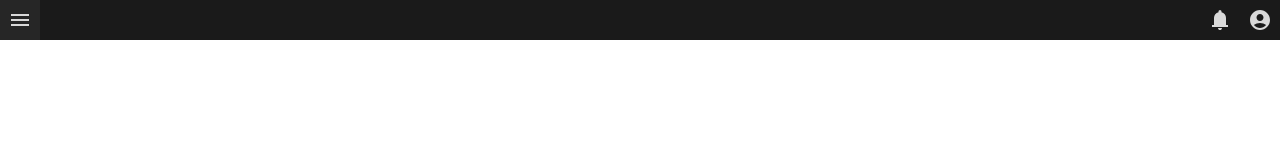
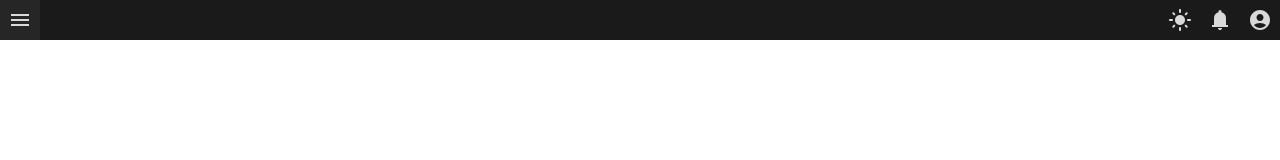
Before and after one commit to ikkowy/citheron, a Vue app in the folder ui/: page / in a window 1280 px wide. Shown: the top 160 px of the page. Built offline with nearby package versions, Linux system fonts and the light colour scheme.

Commit message:
Switch UI coloring between bright and dark

```diff
--- a/ui/src/App.vue
+++ b/ui/src/App.vue
@@ -1,7 +1,7 @@
 <script setup>
-import { ref, computed } from 'vue';
+import { ref, computed } from "vue";
 
-import { theme } from "./theme.js";
+import { theme, darkModeEnabled } from "./theme.js";
 
 import SideMenuButton from "./components/SideMenuButton.vue";
 import HeaderButton from "./components/HeaderButton.vue";
@@ -44,6 +44,7 @@ const sideMenuHeightPx = computed(() => {
     <HeaderButton v-bind:icon="sideMenuOpen ? 'MenuOpen' : 'Menu'" v-on:click="sideMenuOpen = !sideMenuOpen" />
     <HeaderButton icon="AccountCircle" float="right" />
     <HeaderButton icon="Notifications" float="right" />
+    <HeaderButton v-bind:icon="darkModeEnabled ? 'DarkMode' : 'LightMode'" v-on:click="darkModeEnabled = !darkModeEnabled" float="right" />
   </header>
 
   <main v-on:click="sideMenuOpen = false">
@@ -87,5 +88,6 @@ aside {
 main {
   display: v-bind(mainDisplay);
   flex: 1;
+  background-color: v-bind("theme.mainBackgroundColor.value");
 }
 </style>
--- a/ui/src/components/IconElement.vue
+++ b/ui/src/components/IconElement.vue
@@ -2,18 +2,26 @@
 import { defineProps } from "vue";
 
 import IconAccountCircle from "./icons/IconAccountCircle.vue";
+import IconDarkMode from "./icons/IconDarkMode.vue";
+import IconLightMode from "./icons/IconLightMode.vue";
 import IconMenu from "./icons/IconMenu.vue";
 import IconMenuOpen from "./icons/IconMenuOpen";
 import IconNotifications from "./icons/IconNotifications.vue";
+import IconPin from "./icons/IconPin.vue";
+import IconPinSlash from "./icons/IconPinSlash.vue";
 
 const props = defineProps(["name"]);
 </script>
 
 <template>
   <IconAccountCircle class="icon" v-if="props.name === 'AccountCircle'" />
+  <IconDarkMode class="icon" v-else-if="props.name === 'DarkMode'" />
+  <IconLightMode class="icon" v-else-if="props.name === 'LightMode'" />
   <IconMenu class="icon" v-else-if="props.name === 'Menu'" />
   <IconMenuOpen class="icon" v-else-if="props.name === 'MenuOpen'" />
   <IconNotifications class="icon" v-else-if="props.name === 'Notifications'" />
+  <IconPin class="icon" v-else-if="props.name === 'Pin'" />
+  <IconPinSlash class="icon" v-else-if="props.name === 'PinSlash'" />
 </template>
 
 <style scoped>
--- /dev/null
+++ b/ui/src/components/icons/IconDarkMode.vue
@@ -0,0 +1,4 @@
+<template>
+  <!-- Material Icons: Dark Mode -->
+  <svg xmlns="http://www.w3.org/2000/svg" enable-background="new 0 0 24 24" height="24px" viewBox="0 0 24 24" width="24px" fill="#000000"><rect fill="none" height="24" width="24"/><path d="M12,3c-4.97,0-9,4.03-9,9s4.03,9,9,9s9-4.03,9-9c0-0.46-0.04-0.92-0.1-1.36c-0.98,1.37-2.58,2.26-4.4,2.26 c-2.98,0-5.4-2.42-5.4-5.4c0-1.81,0.89-3.42,2.26-4.4C12.92,3.04,12.46,3,12,3L12,3z"/></svg>
+</template>
--- /dev/null
+++ b/ui/src/components/icons/IconLightMode.vue
@@ -0,0 +1,4 @@
+<template>
+  <!-- Material Icons: Light Mode -->
+  <svg xmlns="http://www.w3.org/2000/svg" enable-background="new 0 0 24 24" height="24px" viewBox="0 0 24 24" width="24px" fill="#000000"><rect fill="none" height="24" width="24"/><path d="M12,7c-2.76,0-5,2.24-5,5s2.24,5,5,5s5-2.24,5-5S14.76,7,12,7L12,7z M2,13l2,0c0.55,0,1-0.45,1-1s-0.45-1-1-1l-2,0 c-0.55,0-1,0.45-1,1S1.45,13,2,13z M20,13l2,0c0.55,0,1-0.45,1-1s-0.45-1-1-1l-2,0c-0.55,0-1,0.45-1,1S19.45,13,20,13z M11,2v2 c0,0.55,0.45,1,1,1s1-0.45,1-1V2c0-0.55-0.45-1-1-1S11,1.45,11,2z M11,20v2c0,0.55,0.45,1,1,1s1-0.45,1-1v-2c0-0.55-0.45-1-1-1 C11.45,19,11,19.45,11,20z M5.99,4.58c-0.39-0.39-1.03-0.39-1.41,0c-0.39,0.39-0.39,1.03,0,1.41l1.06,1.06 c0.39,0.39,1.03,0.39,1.41,0s0.39-1.03,0-1.41L5.99,4.58z M18.36,16.95c-0.39-0.39-1.03-0.39-1.41,0c-0.39,0.39-0.39,1.03,0,1.41 l1.06,1.06c0.39,0.39,1.03,0.39,1.41,0c0.39-0.39,0.39-1.03,0-1.41L18.36,16.95z M19.42,5.99c0.39-0.39,0.39-1.03,0-1.41 c-0.39-0.39-1.03-0.39-1.41,0l-1.06,1.06c-0.39,0.39-0.39,1.03,0,1.41s1.03,0.39,1.41,0L19.42,5.99z M7.05,18.36 c0.39-0.39,0.39-1.03,0-1.41c-0.39-0.39-1.03-0.39-1.41,0l-1.06,1.06c-0.39,0.39-0.39,1.03,0,1.41s1.03,0.39,1.41,0L7.05,18.36z"/></svg>
+</template>
--- a/ui/src/theme.js
+++ b/ui/src/theme.js
@@ -1,3 +1,7 @@
+import { ref, computed } from "vue";
+
+export const darkModeEnabled = ref(false);
+
 export const theme = {
     headerBackgroundColor: "#1a1a1a",
     headerForegroundColor: "#d9d9d9",
@@ -5,5 +9,6 @@ export const theme = {
     sideMenuBackgroundColor: "#1a1a1a",
     sideMenuButtonBackgroundColor: "#1a1a1a",
     sideMenuButtonForegroundColor: "#d9d9d9",
-    sideMenuButtonHoverBackgroundColor: "#262626"
+    sideMenuButtonHoverBackgroundColor: "#262626",
+    mainBackgroundColor: computed(() => darkModeEnabled.value ? "#000000" : "#ffffff")
 };
```
Also changed, not shown: 1 other file (tests, documents, lock files or other folders).
